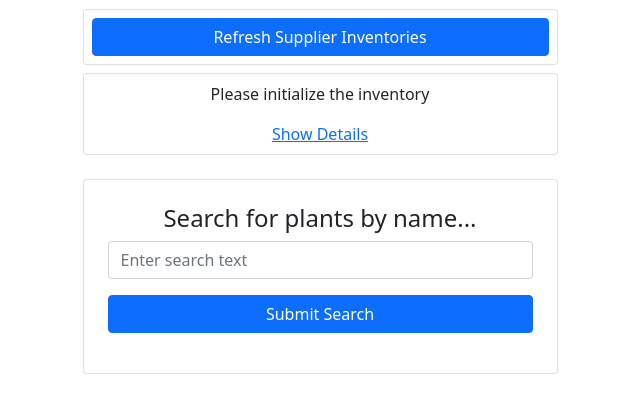
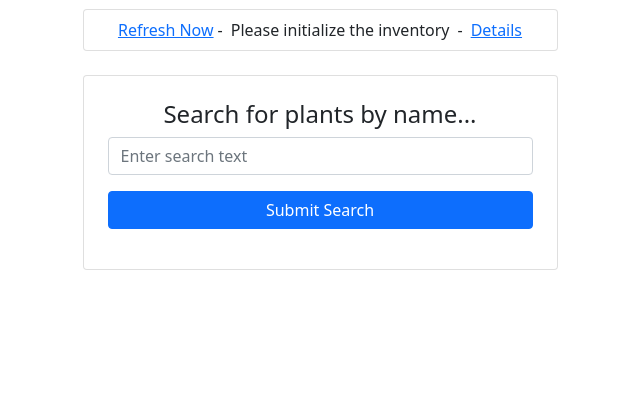
Before and after one commit to cwearring/plantfinder, a Flask app: page / in a window 1280 px wide. Shown: the part 93-506 px from the top of the page, without its empty margins (320-960 px from the left). Run offline with Flask 3, Linux system fonts and the light colour scheme; the visitor is signed in with stand-in values (Sample User, id 1); data comes from the database, SQL or seed files in the repository; parts of the project's set-up code (start-up, migrations or seed data) failed here and were passed over; some libraries are stand-ins or nearby versions.

Commit message:
Moved refresh button to link to occupy less space on page and be less prominant in GUI

```diff
--- a/app/init/extract_table.py
+++ b/app/init/extract_table.py
@@ -1380,7 +1380,7 @@ def background_task(app, dirpath, user_id, useDropbox=False):
                 check_thread.task_complete = True
                 # Save the data updates
                 user_org.is_init = True
-                user_org.init_status = f'Inventory last refreshed at {datetime.now():%b %d %I:%M %p}'
+                user_org.init_status = f'Last refreshed on {datetime.now():%b %d %I:%M %p}'
                 user_org.init_details = "\n".join(init_log)
                 db.session.merge(user_org)
                 db.session.commit()
--- a/app/templates/index.html
+++ b/app/templates/index.html
@@ -43,20 +43,18 @@
         You are logged in as user: {{ current_user.username }} from {{user_org.name}}&nbsp;&nbsp;
         <a href="{{url_for('auth.logout')}}">Logout</a>
 
-        <!-- Row: Init Data Button -->
-        <div class="row mt-2">
-            <div class="col-lg-5 col-md-6 m-auto card p-2">
-                <button type="button" id="initButton" class="btn btn-primary">Refresh Supplier Inventories</button>
-            </div>
-        </div>
-
-        <!-- Row: Display init status -->
+         <!-- Row: Display init status -->
         <div class="row mt-2" id="initRow">
             <div class="col-lg-5 col-md-6 m-auto card p-2">
-                {% if initStatusElement %}
-                    <p id="initStatusElement" class="text-left">{{ initStatusElement | safe }}</p>
-                    <a href="#" data-id="{{ user_org.id }}" onclick="fetchDetails(this.getAttribute('data-id'))">Show Details</a>
-                    {% endif %}
+            {% if initStatusElement %}
+                <div class="d-flex align-items-center justify-content-center">
+                    <a href="#" id="initLink" class="text-primary custom-link me-1">Refresh Now </a>
+                    <span class="me-2"> -</span>
+                    <p id="initStatusElement" class="m-0 me-2">{{ initStatusElement | safe }}</p>
+                <span class="me-2">-</span>
+                <a href="#" data-id="{{ user_org.id }}" onclick="fetchDetails(this.getAttribute('data-id'))">Details</a>
+                </div>
+            {% endif %}
             </div>
         </div>
 
@@ -150,14 +148,15 @@
         const loadingIndicator = document.getElementById("loading");
         const resultsContainer = document.getElementById("searchResults");
 
-        const initButton = document.getElementById("initButton");
+        const initLink = document.getElementById("initLink");
         const initRow = document.getElementById("initRow");
         const statusUrl = "{{ url_for('init.status') }}";
         console.log("DOM fully loaded and parsed");
 
         // Initialization button click handler
-        if (initButton) {
-            initButton.addEventListener("click", function () {
+        if (initLink) {
+            initLink.addEventListener("click", function () {
+                event.preventDefault(); // Prevent the default link behavior
                 // Call the Flask route with an AJAX request
                 console.log('Entered the initdata event')
                 console.log('Name {{current_user.username}}')
```
